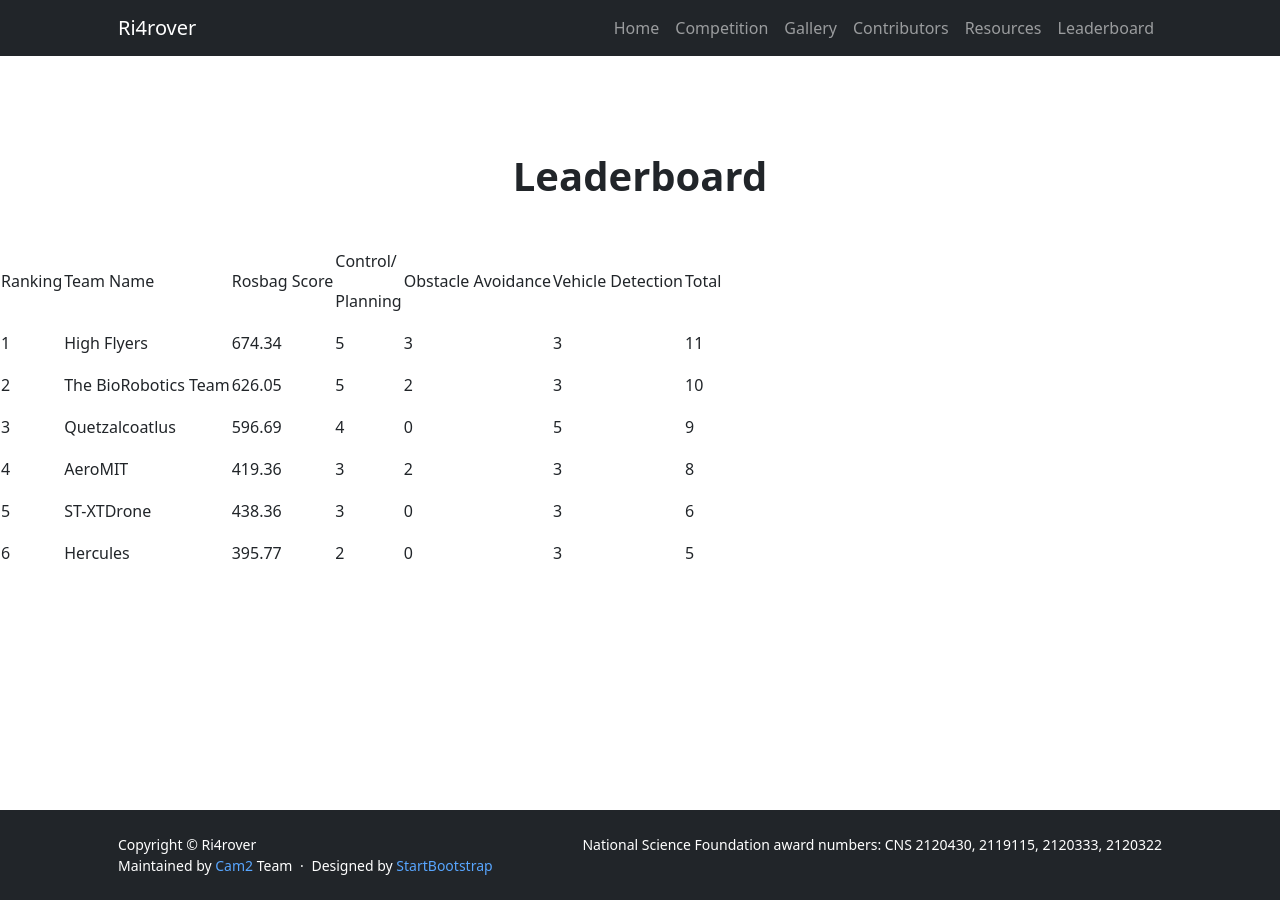
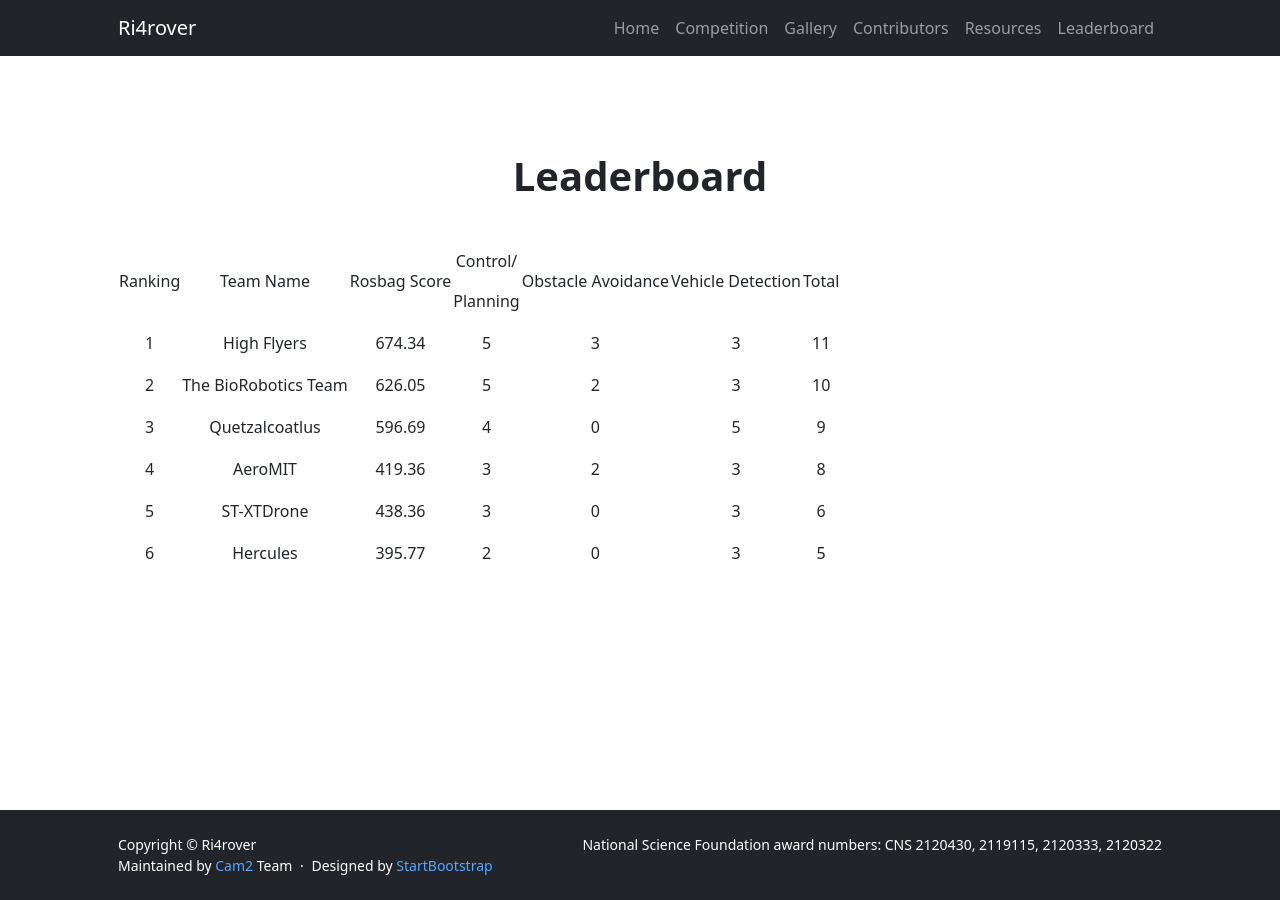
Before and after one commit to OliverQiang/Ri4rover, a Jekyll site: the page built from _pages/leaderboard.html, in a window 1280 px wide. Built offline with Jekyll 4.4.1, drawn with Linux system fonts in a browser that asks for light colours.

Commit message:
fix table a bit

```diff
--- a/_pages/leaderboard.html
+++ b/_pages/leaderboard.html
@@ -11,6 +11,8 @@ title: Ri4rover
             <h1 class="fw-bolder">Leaderboard</h1>
         </div>
     </div>
+    <div class="container px-5 my-5">
+        <div class="text-center mb-5">
             <table class="c34">
                 <tbody>
                     <tr class="c37">
@@ -177,4 +179,7 @@ title: Ri4rover
                     </tr>
                 </tbody>
             </table>
+        </div>
+    </div>
+
 </section>
```
Lines whose indentation alone changed are shown as unchanged.
